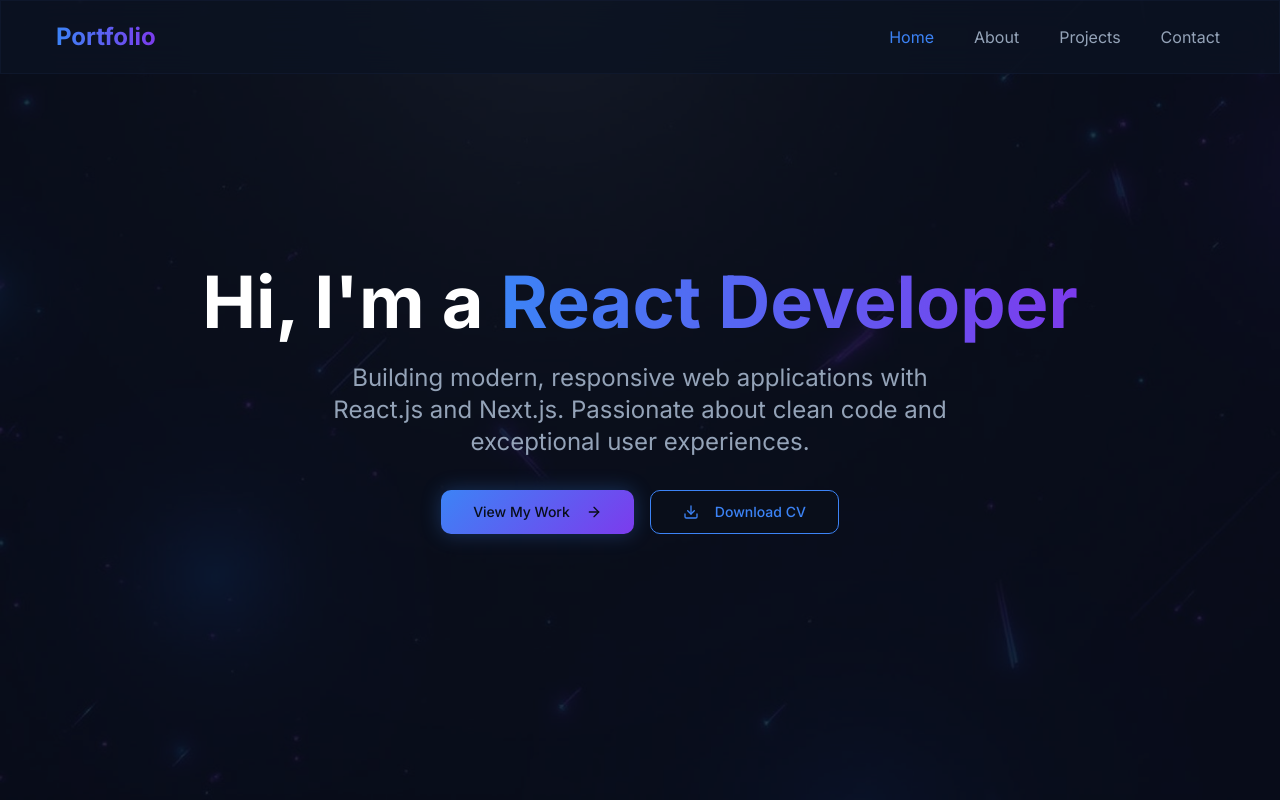
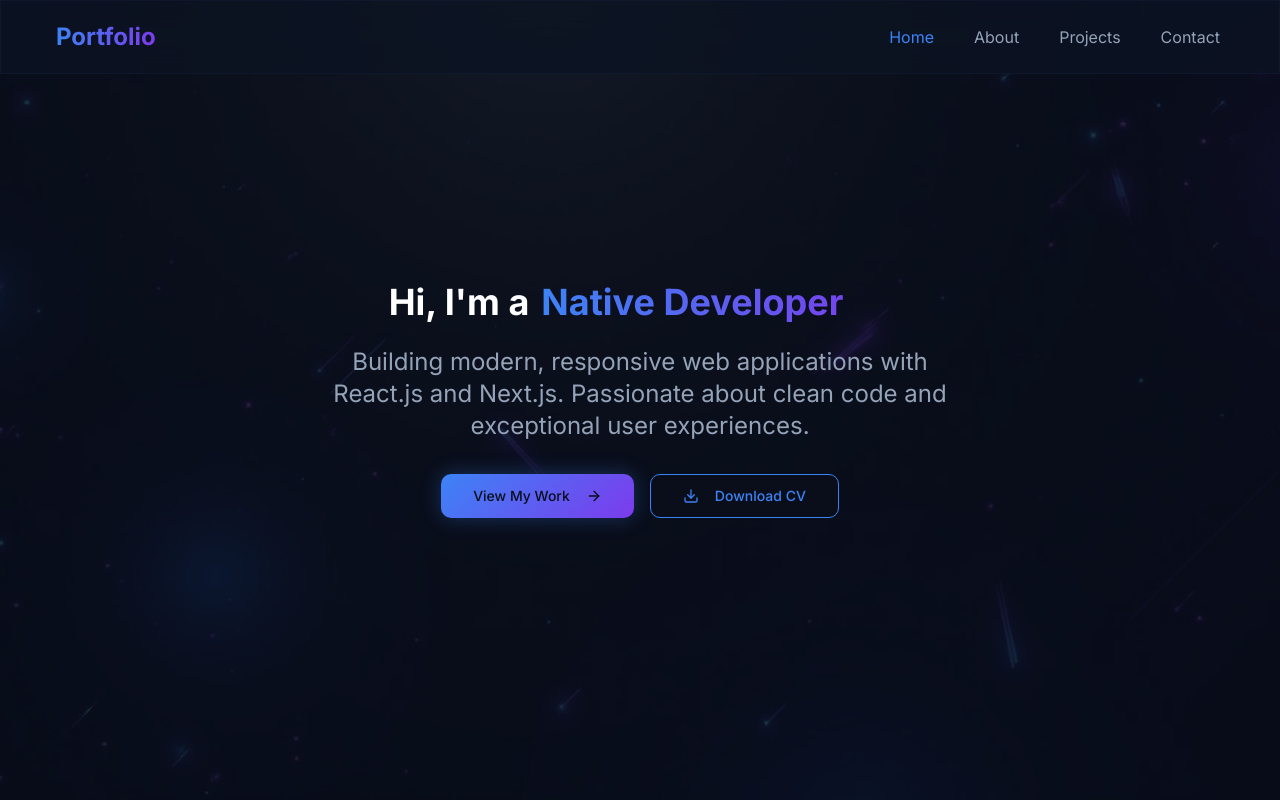
Before and after one commit to Akshaythakur766/Portfolio, a Next.js app: page /home in a window 1280 px wide. Shown: the top 800 px of the page. Built offline with nearby package versions, Linux system fonts and the light colour scheme; a web font is replaced by a local one.

Commit message:
Added Fade Effect

```diff
--- a/src/sections/Home/index.tsx
+++ b/src/sections/Home/index.tsx
@@ -1,3 +1,4 @@
+'use client'
 //**Native Imports */
 import Link from "next/link";
 
@@ -13,7 +14,26 @@
 //**Section Imports */
 import { Features } from "@/sections/Features";
 
+//**Third Party Imports */
+import { AnimatePresence, motion } from "framer-motion"
+import { useEffect, useRef, useState } from "react";
+
 export const AppHome = () => {
+  const roles = ["Web Developer", "App Developer", "Native Developer", "Next Developer", "Web Designer"];
+  const [index, setIndex] = useState(0);
+
+  const isFirstRender = useRef(true);
+  useEffect(() => {
+    isFirstRender.current = false;
+  }, []);
+
+  useEffect(() => {
+    const timer = setInterval(() => {
+      setIndex(prev => (prev + 1) % roles.length);
+    }, 2000); // change every 2 sec
+
+    return () => clearInterval(timer);
+  }, [roles.length]);
   return (
     <div className="min-h-screen">
       {/* Hero Section */}
@@ -27,10 +47,37 @@
         }}
       >
         <div className="absolute inset-0 bg-background/80" />
-        <div className="relative z-10 max-w-4xl mx-auto animate-fade-in">
-          <h1 className="text-5xl md:text-7xl font-bold mb-6 animate-slide-up">
-            Hi, I'm a <span className="gradient-text">React Developer</span>
+        <div className="relative z-10 max-w-5xl mx-auto animate-fade-in ">
+
+          {/*  */}
+          <h1 className="text-3xl md:text-4xl  font-bold mb-6 animate-slide-up flex justify-center gap-3 flex-wrap">
+            Hi, I'm a
+
+            <span className="relative inline-block min-w-[350px] text-left text-ellipsis">
+              <AnimatePresence mode="wait">
+                <motion.span
+                  key={roles[index]}
+                  initial={
+                    isFirstRender.current
+                      ? false
+                      : { opacity: 0, y: 20 }
+                  }
+                  animate={{ opacity: 1, y: 0 }}
+                  exit={{ opacity: 0, y: -20 }}
+                  transition={{ duration: 0.4 }}
+                  className="gradient-text absolute left-0 right-0"
+                >
+                  {roles[index]}
+                </motion.span>
+              </AnimatePresence>
+            </span>
           </h1>
+          {/* <h1 className="text-5xl md:text-7xl font-bold mb-6 animate-slide-up">
+            Hi, I'm a
+
+
+            <span className="gradient-text">React Developer</span>
+          </h1> */}
           <p className="text-lg md:text-2xl text-muted-foreground mb-8 max-w-2xl mx-auto animate-slide-up ">
             Building modern, responsive web applications with React.js and
             Next.js. Passionate about clean code and exceptional user
```
